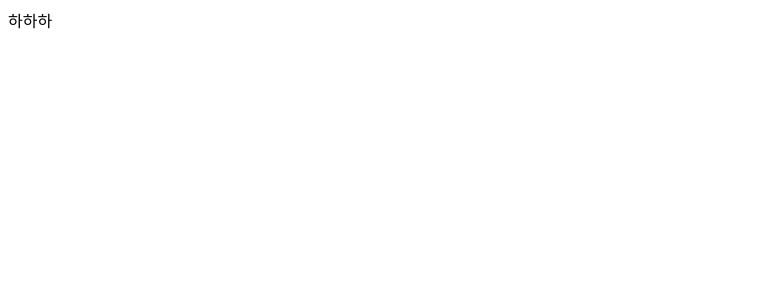
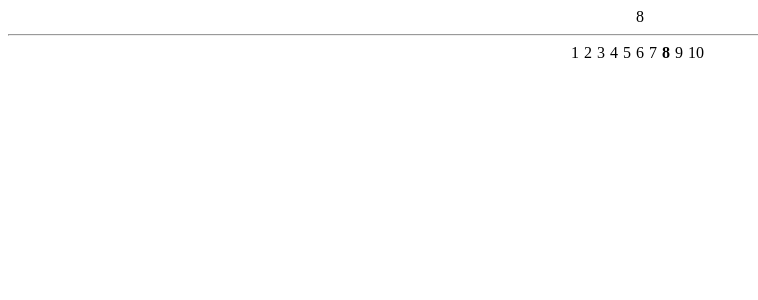
Before and after one commit to minchanwoo/pagenation_stopwatch, a React (Create React App) app: page / in a window 1280 px wide. Shown: the top 300 px of the page, without its empty margins (0-758 px from the left). Built offline with nearby package versions, Linux system fonts and the light colour scheme.

Commit message:
초가 오를때마다 페이지네이션도 연동되는 기본세팅

```diff
--- a/src/App.js
+++ b/src/App.js
@@ -2,10 +2,32 @@ import React, { Component } from 'react';
 
 
 class App extends Component {
+  state = {
+    currentPage: 1,
+    currentNearPages: [1,2,3,4,5,6,7,8,9,10],
+  }
+
+  componentDidMount() {
+    setInterval(()=> {
+      this.setState({
+        currentPage: this.state.currentPage + 1,
+      });
+    }, 1000)
+  }
+
   render() {
     return (
-      <div className="App">
-        하하하
+      <div style={{textAlign:'center'}}>
+        {this.state.currentPage}
+        <hr/>
+        {this.state.currentNearPages.map((item, i) => {
+        return <div key={i} style={{display:'inline-block', marginRight:'5px'}}>
+          {item === this.state.currentPage
+            ? <strong>{item}</strong>
+            : <span>{item}</span>
+          }
+        </div>
+        })}
       </div>
     );
   }
```
